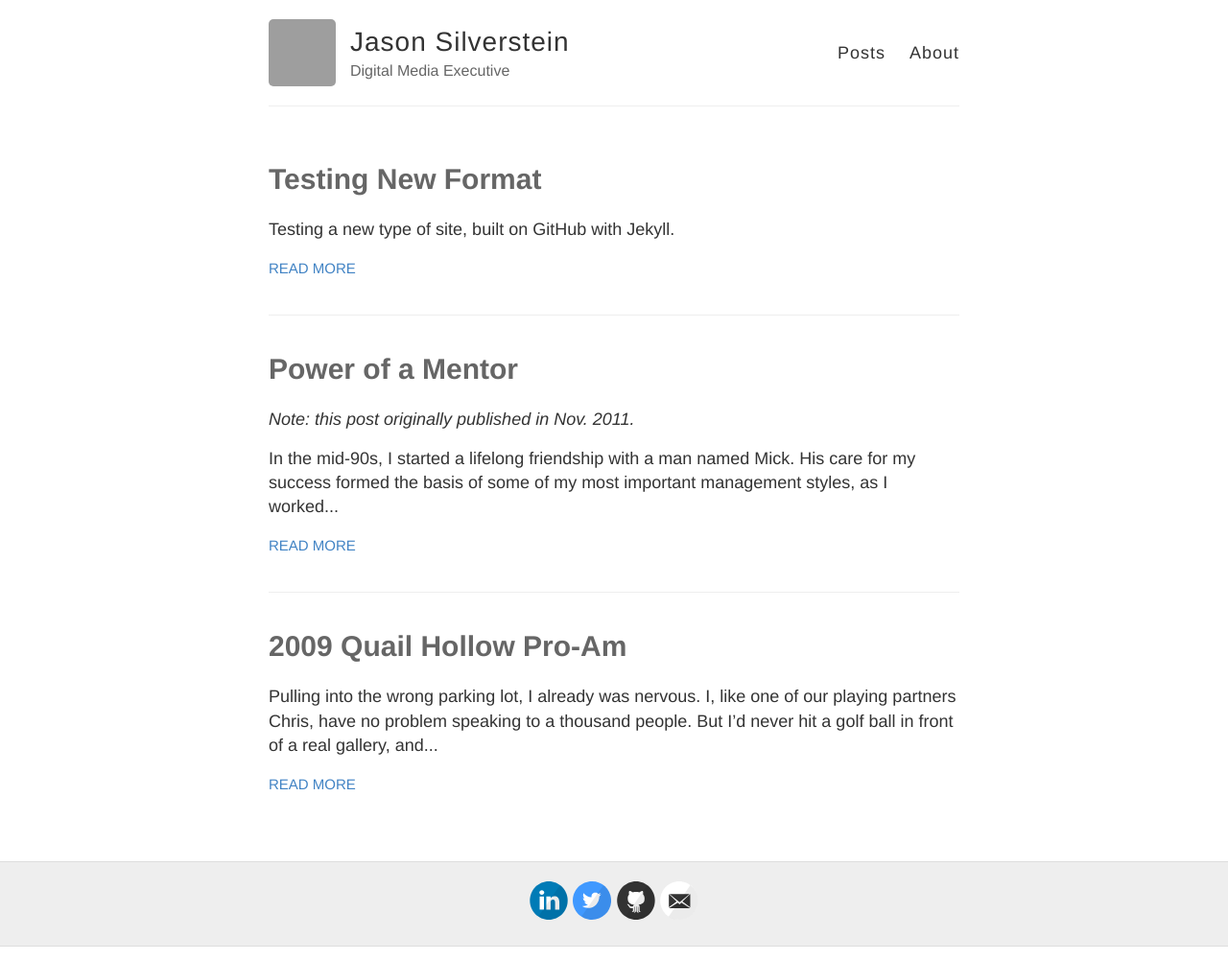
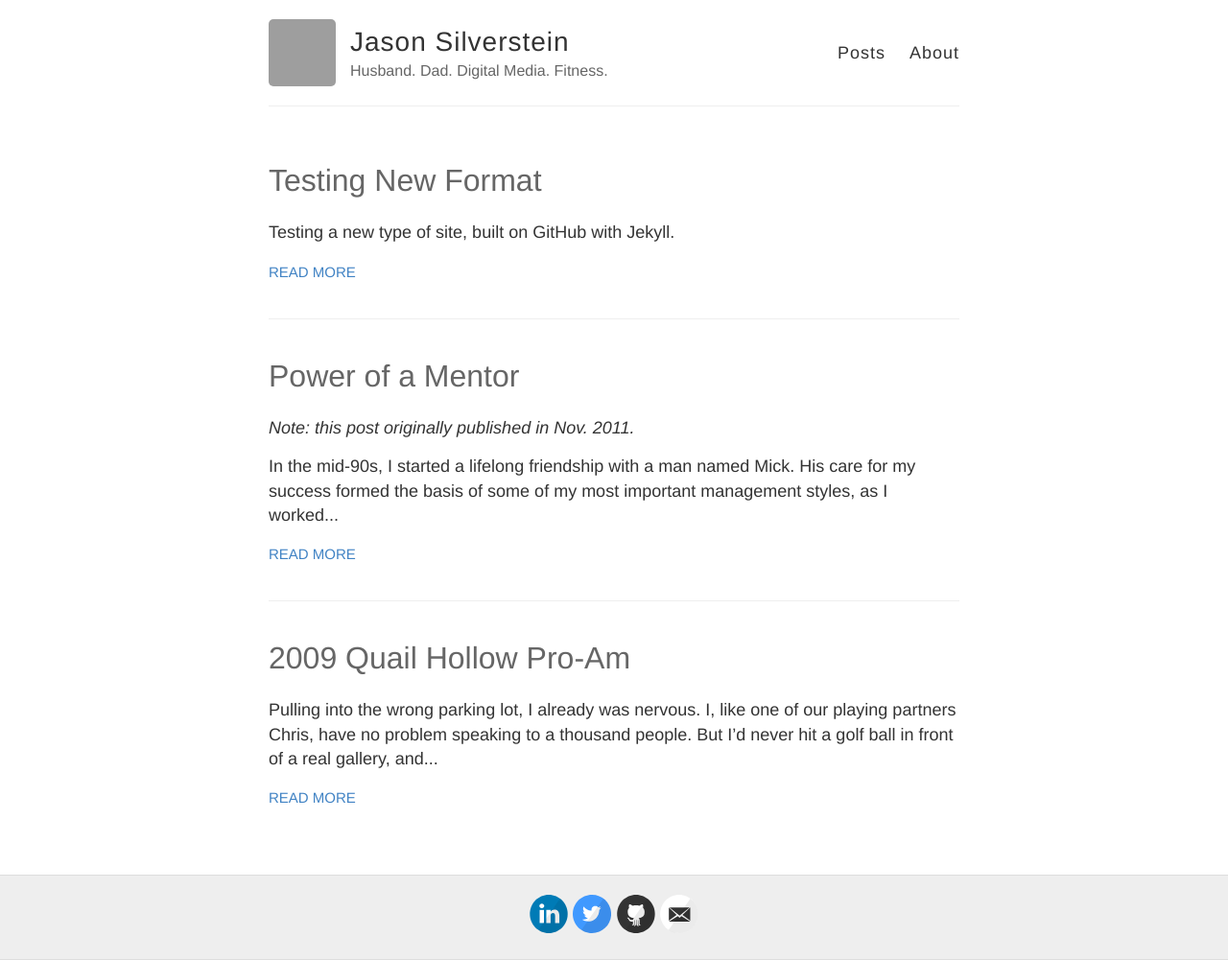
Before and after one commit to jasonsilverstein/jasonsilverstein.github.io, a Jekyll site: the page built from index.html, in a window 1280 px wide. Shown: the whole page at 96% size. Built offline with Jekyll 4.4.1, drawn with Linux system fonts in a browser that asks for light colours; grey boxes are pictures that could not be loaded.

Commit message:
CSS and _config changes

```diff
--- a/_config.yml
+++ b/_config.yml
@@ -6,8 +6,7 @@
 name: Jason Silverstein
 
 # Short bio or description (displayed in the header)
-description: Digital Media Executive
-
+description: Husband. Dad. Digital Media. Fitness.
 # URL of your avatar or profile pic (you could use your GitHub profile pic)
 avatar: https://avatars2.githubusercontent.com/u/1457868?v=2&s=460
 
--- a/style.scss
+++ b/style.scss
@@ -33,7 +33,7 @@
 h1, h2, h3, h4, h5, h6 {
   font-family: $helveticaNeue;
   color: #666;
-  font-weight: bold;
+  font-weight: normal;
 
   line-height: 1.7;
   margin: 1em 0 15px;
@@ -45,7 +45,7 @@
 }
 
 h1 {
-  font-size: 30px;
+  font-size: 32px;
   a {
     color: inherit;
   }
```
